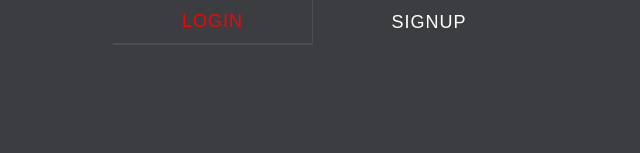
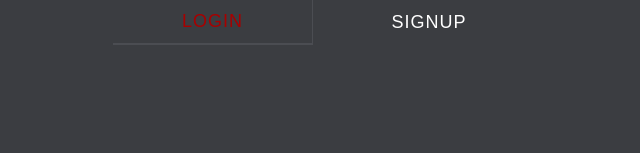
Before and after one commit to HaurSev/Curriculum, a React (Vite) app: page /auth/login in a window 1280 px wide. Shown: the top 153 px of the page, without its empty margins (319-959 px from the left). Built offline with nearby package versions, Linux system fonts and the light colour scheme; what i18next-resources-to-backend would draw is missing.

Commit message:
fix: use colors from theme

```diff
--- a/src/components/AuthHeader/AuthHeader.tsx
+++ b/src/components/AuthHeader/AuthHeader.tsx
@@ -22,15 +22,10 @@ const AuthHeader: React.FC<AuthHeaderProps> = ({ active }) => {
         '& .MuiButton-root': {
           width: 200,
           fontSize: 18,
-          textTransform: 'uppercase',
           paddingY: '15px',
           transition: '0.4s ease',
-          background: 'transparent',
           '&:hover': {
             background: 'rgba(128, 128, 128, 0.144)',
-          },
-          '&:active': {
-            background: 'rgba(91, 91, 91, 0.144)',
           },
         },
       }}
@@ -38,8 +33,10 @@ const AuthHeader: React.FC<AuthHeaderProps> = ({ active }) => {
       <Button
         onClick={() => navigate(AppRoutes.LOGIN)}
         sx={{
-          color: active === 'login' ? 'red' : 'white',
-          borderBottom: active === 'login' ? '2px solid red' : 'none',
+          color:
+            active === 'login' ? 'var(--active-color)' : 'var(--def-color)',
+          borderBottom:
+            active === 'login' ? '2px solid var(--active-color)' : 'none',
           borderRadius: 0,
         }}
       >
@@ -49,8 +46,10 @@ const AuthHeader: React.FC<AuthHeaderProps> = ({ active }) => {
       <Button
         onClick={() => navigate(AppRoutes.REGISTRATION)}
         sx={{
-          color: active === 'signup' ? 'red' : 'white',
-          borderBottom: active === 'signup' ? '2px solid red' : 'none',
+          color:
+            active === 'signup' ? 'var(--active-color)' : 'var(--def-color)',
+          borderBottom:
+            active === 'signup' ? '2px solid var(--active-color)' : 'none',
           borderRadius: 0,
         }}
       >
```
